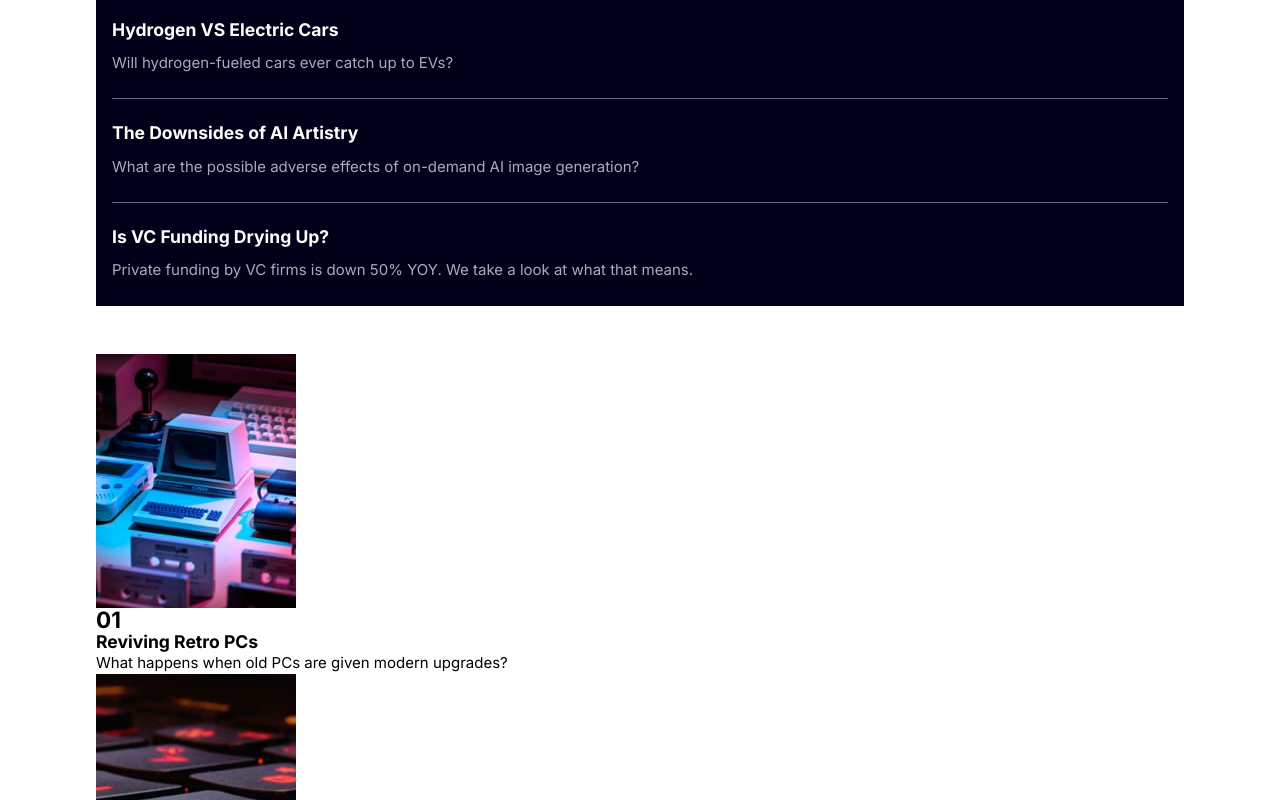
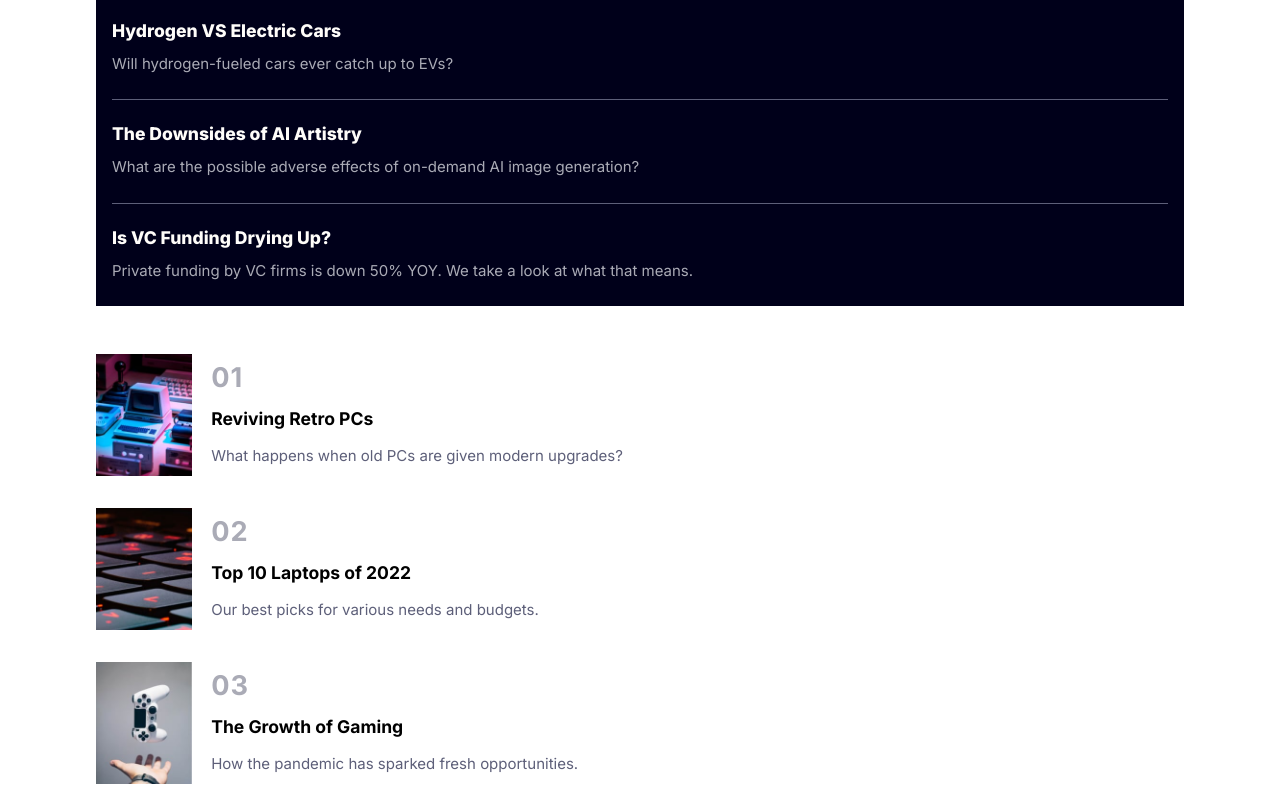
Before and after one commit to yamami-mohammed-monsif/fm--news-homepage, a plain HTML site: page index.html in a window 1280 px wide. Shown: the part 780-1580 px from the top of the page. Drawn offline with Linux system fonts and the light colour scheme.

Commit message:
style the latest insights setion

```diff
--- a/index.html
+++ b/index.html
@@ -61,27 +61,27 @@
         <p>Private funding by VC firms is down 50% YOY. We take a look at what that means.</p>
       </div>
 
-      <div class="grid-item">
+      <div class="grid-item latest">
         <img src="assets/images/image-retro-pcs.jpg" alt="">
-        <div>
+        <div class="flex">
           <h2>01</h2>
           <h3>Reviving Retro PCs</h3>
           <p>What happens when old PCs are given modern upgrades?</p>
         </div>
       </div>
 
-      <div class="grid-item">
+      <div class="grid-item latest">
         <img src="assets/images/image-top-laptops.jpg" alt="">
-        <div>
+        <div class="flex">
           <h2>02</h2>
           <h3>Top 10 Laptops of 2022</h3>
           <p>Our best picks for various needs and budgets.</p>
         </div>
       </div>
 
-      <div class="grid-item">
+      <div class="grid-item latest">
         <img src="assets/images/image-gaming-growth.jpg" alt="">
-        <div>
+        <div class="flex">
           <h2>03</h2>
           <h3>The Growth of Gaming</h3>
           <p>How the pandemic has sparked fresh opportunities.</p>
--- a/styles.css
+++ b/styles.css
@@ -13,7 +13,7 @@
 
     --fw-regular: 400;
     --fw-bold: 700;
-    --fw-xbold: 800 ;
+    --fw-xbold: 800;
 }
 
 *,
@@ -60,7 +60,7 @@ a {
     text-transform: uppercase;
     letter-spacing: 2px;
     margin-top: 1rem;
-    padding-block: .3rem;
+    padding-block: .4em;
 }
 
 a:hover {
@@ -108,6 +108,12 @@ main
 
 .new h3 {
     margin-bottom: .8rem;
+    font-weight: var(--fw-xbold);
+}
+
+.new h3:hover {
+    cursor: pointer;
+    color: var(--clr-primary-400);
 }
 
 .new p {
@@ -120,3 +126,42 @@ hr {
     height: 1px;
     margin-block: 1.5rem;
 }
+
+
+/* latest insights section */
+
+.latest {
+    display: flex;
+    margin-bottom: 2rem;
+}
+
+.latest img {
+    width: 6rem;
+    margin-right: 1.2rem;
+}
+
+.latest h2 {
+    font-size: 1.7rem;
+    font-weight: var(--fw-bold);
+    color: var(--clr-neutral-300);
+    letter-spacing: 1px;
+}
+
+.latest h3 {
+    font-weight: var(--fw-bold);
+}
+
+.latest h3:hover {
+    color: var(--clr-primary-500);
+    cursor: pointer;
+}
+
+.latest p {
+    color: var(--clr-neutral-400);
+}
+
+.flex {
+    display: flex;
+    flex-direction: column;
+    justify-content: space-around;
+}
```
